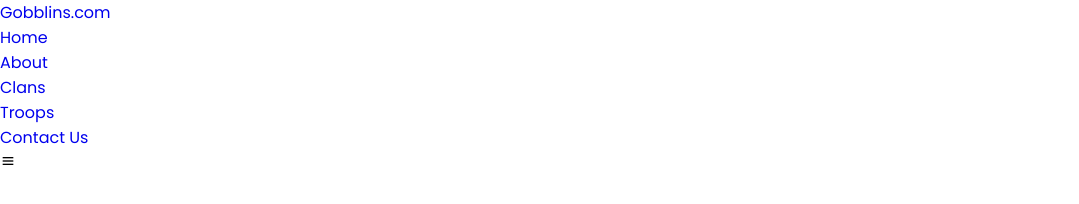
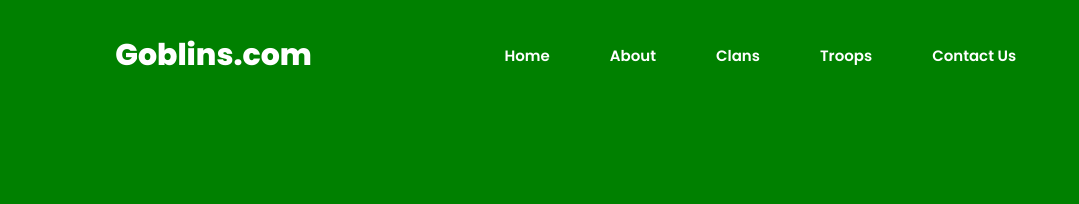
Before and after one commit to Shehan-lakshitha/Goblins, a plain HTML site: page index.html in a window 1280 px wide. Shown: the whole page, without its empty margins (0-1079 px from the left). Drawn offline with nearby package versions, Linux system fonts and the light colour scheme.

Commit message:
first commit

```diff
--- a/index.html
+++ b/index.html
@@ -23,9 +23,9 @@
 </head>
 <body>
     <header>
-        <a href="#" class="logo">Gobblins.com</a>
+        <a href="#" class="logo">Goblins.com</a>
 
-        <ul>
+        <ul class="navlist">
             <li><a href="#">Home</a></li>
             <li><a href="#">About</a></li>
             <li><a href="#">Clans</a></li>
--- a/style.css
+++ b/style.css
@@ -6,3 +6,37 @@
     list-style: none;
     text-decoration: none ;
 }
+body{
+    background-color: green;
+}
+header{
+    position: fixed;
+    right: 0;
+    top: 0;
+    z-index: 1000;
+    width: 100%;
+    display: flex;
+    align-items: center;
+    justify-content: space-between;
+    padding: 33px 9%;
+    background: transparent;
+}
+.logo{
+    font-size: 30px;
+    font-weight: 700;
+    color: white;
+}
+.navlist{
+    display: flex;
+}
+.navlist a{
+    color: white;
+    margin-left: 60px;
+    font-size: 15px;
+    font-weight: 600;
+    border-bottom: 2px solid transparent;
+    transition: all .55s ease;
+}
+.navlist a:hover{
+    border-bottom: 2px solid white;
+}
```
